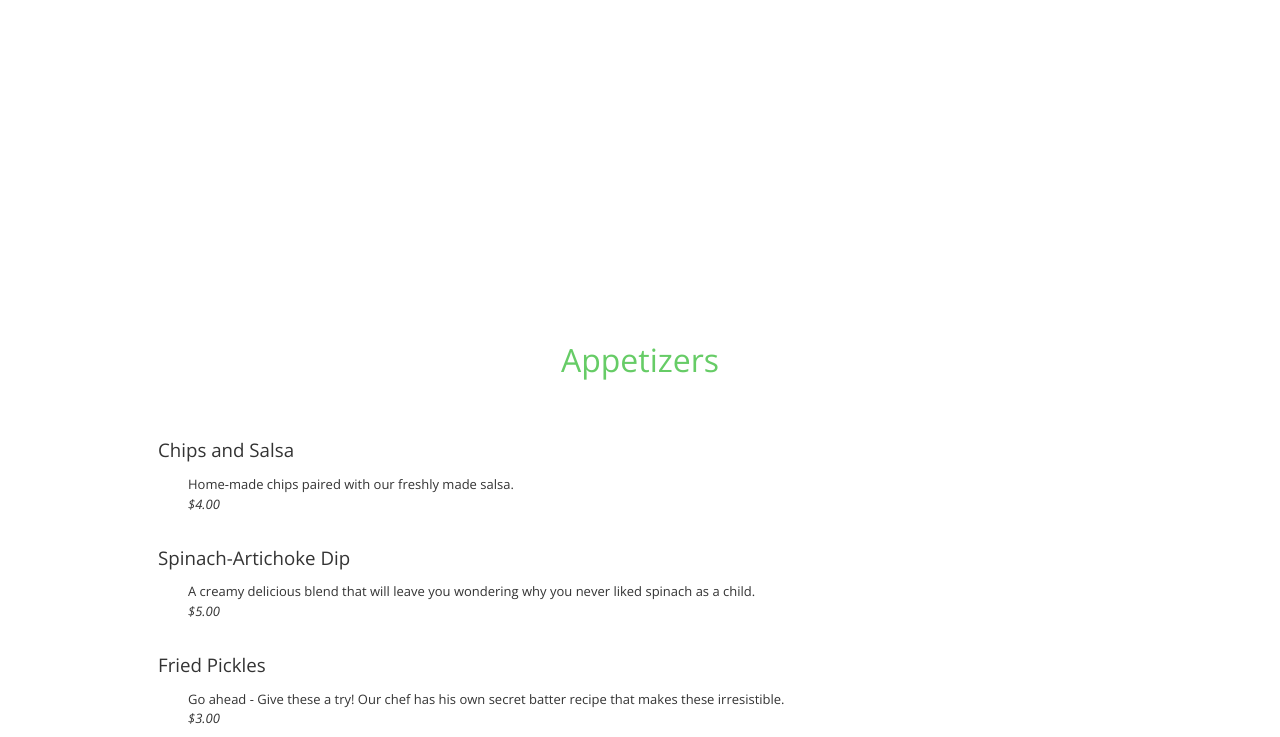
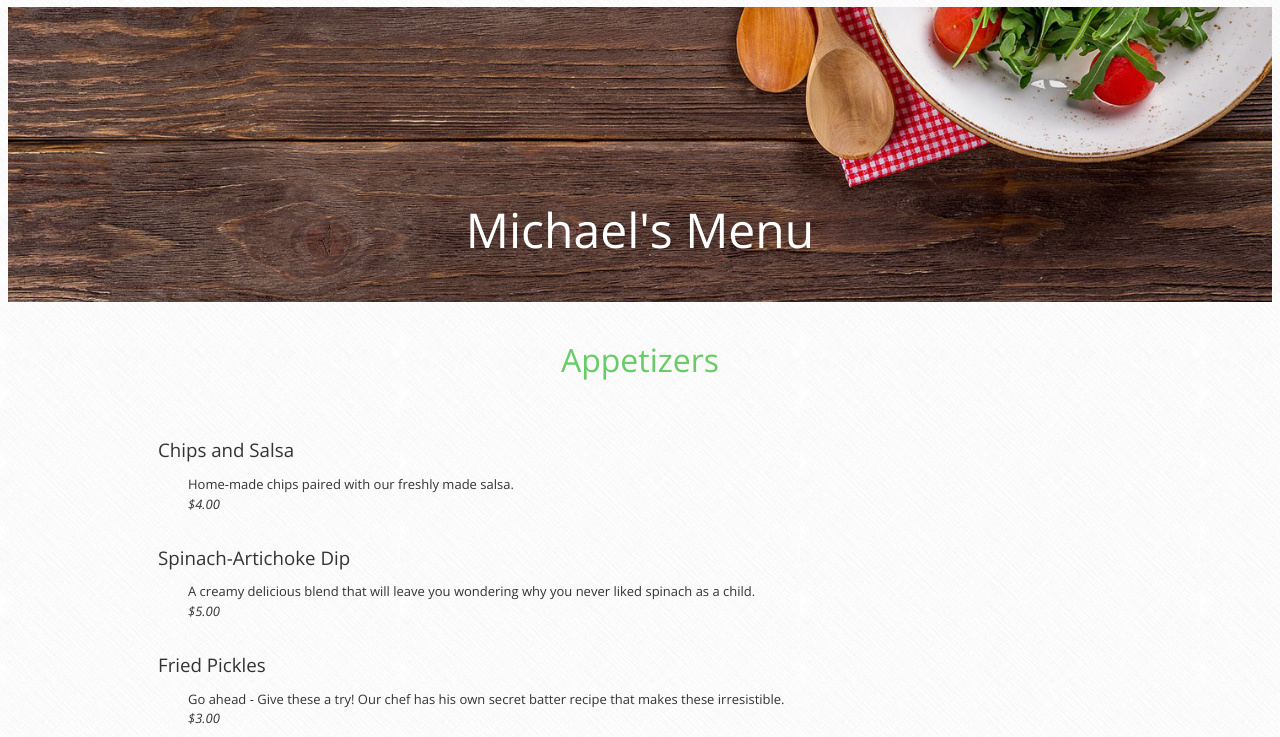
Before and after one commit to MMichael2615/MenuMM, a plain HTML site: page index.html in a window 1280 px wide. Shown: the part 41-778 px from the top of the page. Drawn offline with nearby package versions, Linux system fonts and the light colour scheme; the site is published under a folder, as on GitHub Pages, so addresses that start at the root find nothing.

Commit message:
Update index.css

```diff
--- a/index.css
+++ b/index.css
@@ -22,7 +22,7 @@
 .section-intro {
   height: auto;
 
-  background-image: url("/images/banner.jpg");
+  background-image: url("images/banner.jpg");
 
   background-size: cover;
 
@@ -50,7 +50,7 @@ body h2 {
 }
 
 body {
-  background-image: url(/images/background.png);
+  background-image: url(images/background.png);
 }
 
 body h3 {
```
